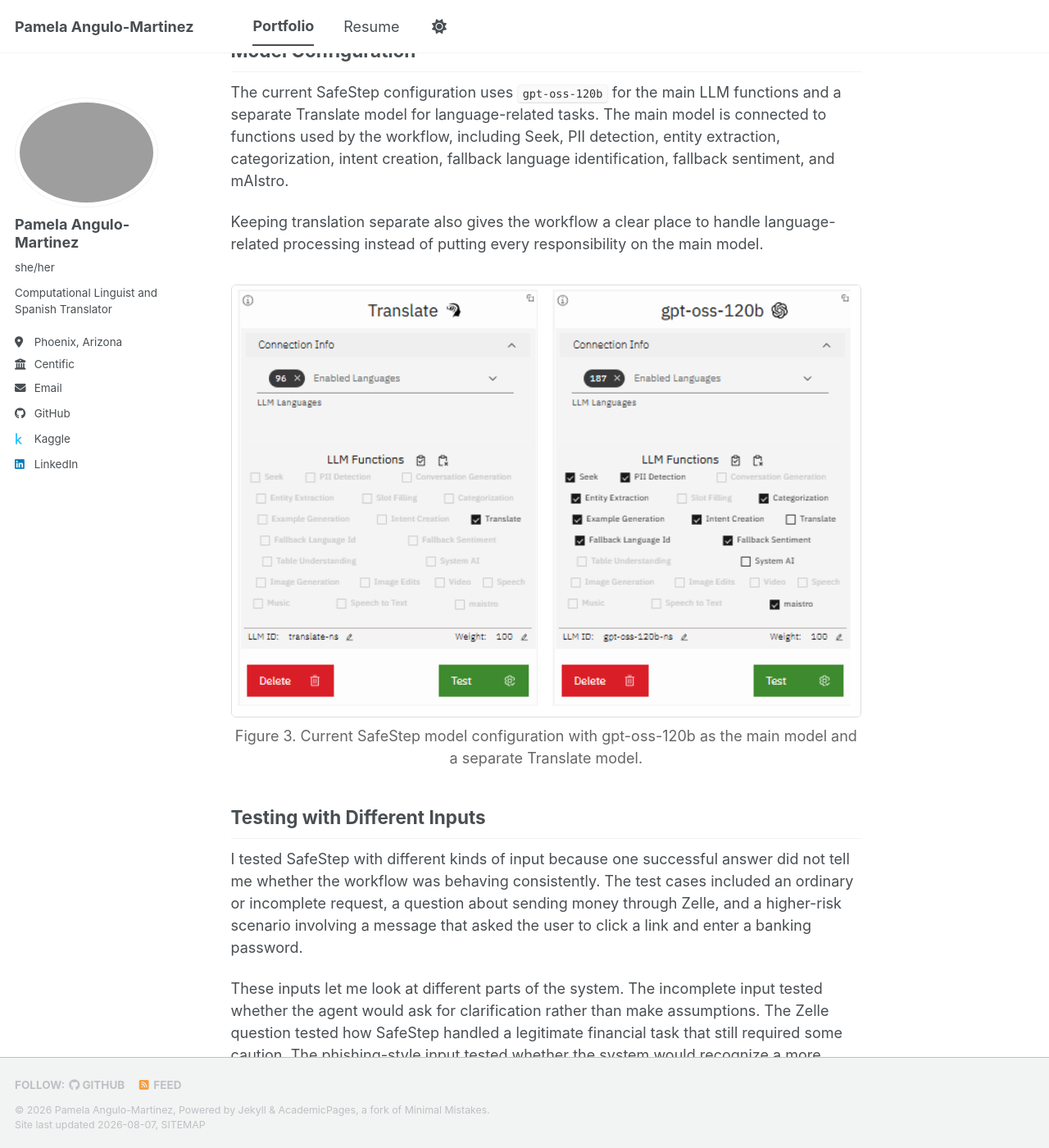
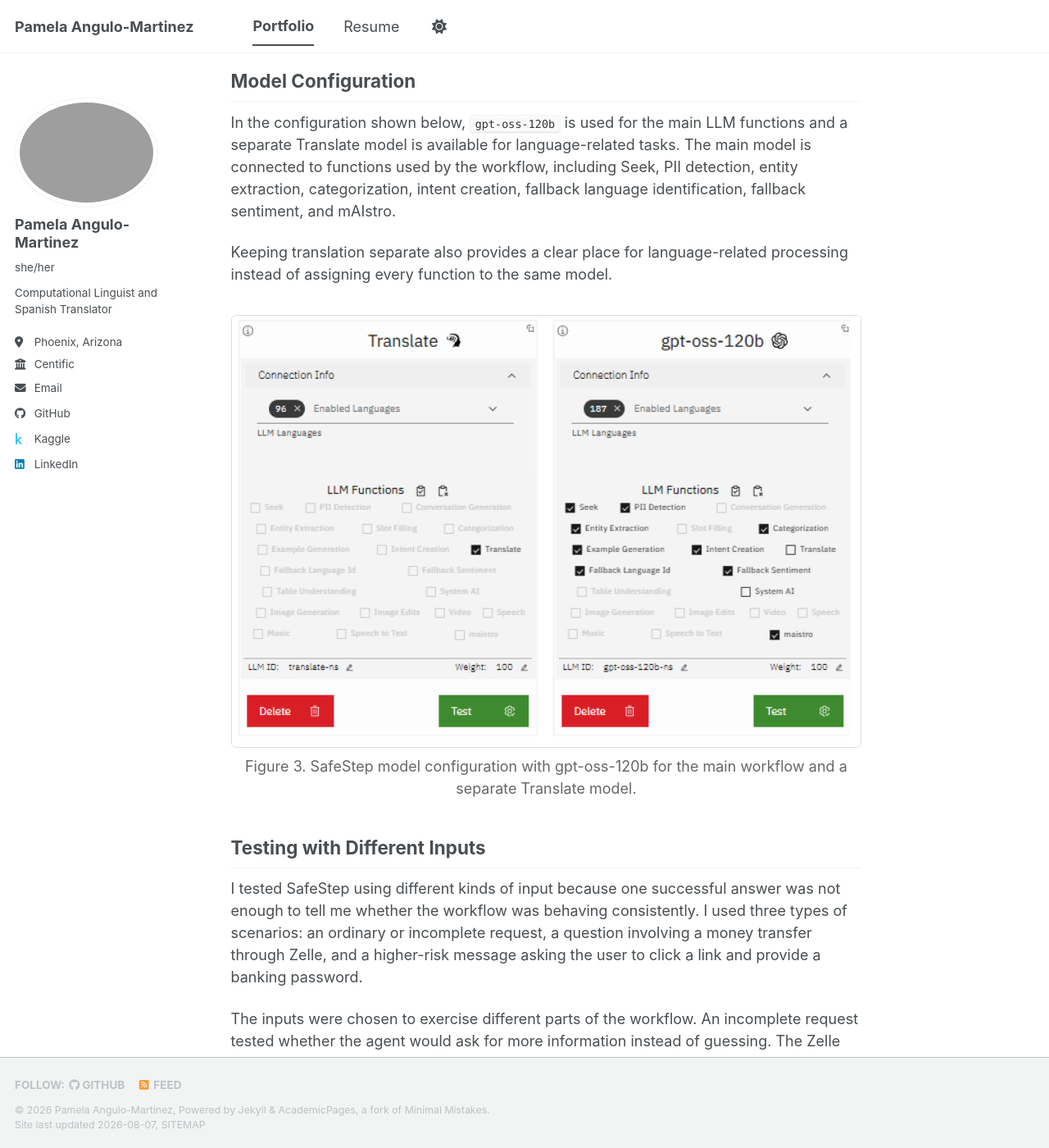
Before and after one commit to pamelaangulo164/pamelaangulo164.github.io, a Jekyll site: the page built from _pages/internship.html, in a window 1280 px wide and 1400 px high, scrolled down 10879 px. Shown: the whole window at 82% size. Built offline with Jekyll 4.4.1, drawn with Linux system fonts in a browser that asks for light colours; a style sheet for code colours, icons or effects is not loaded; some of the changed text lies outside the part shown.

Commit message:
Update internship project and materials

```diff
--- a/_pages/internship.html
+++ b/_pages/internship.html
@@ -143,6 +143,25 @@ header:
     margin-bottom: 1.5rem;
   }
 
+  .project-links {
+    margin: 1.5rem 0 2.5rem;
+  }
+
+  .project-button {
+    display: inline-block;
+    margin: 0.25rem 0.4rem 0.25rem 0;
+    padding: 0.65rem 1rem;
+    border-radius: 4px;
+    background-color: #4a6fa5;
+    color: #fff !important;
+    text-decoration: none;
+  }
+
+  .project-button:hover {
+    opacity: 0.9;
+    text-decoration: none;
+  }
+
   @media (max-width: 600px) {
     .project-metadata th,
     .project-metadata td {
@@ -162,8 +181,6 @@ header:
 
 
 <section class="project-hero">
-  <h1>SafeStep: An Agentic AI Assistant for Digital Safety</h1>
-
   <p class="project-subtitle">
     Internship project developed using NeuralSeek's mAIstro platform
   </p>
@@ -173,9 +190,8 @@ header:
 <div class="project-summary">
   <p>
     During my internship at NeuralSeek, I conceived, designed, and built
-    <strong>SafeStep</strong>, an AI assistant intended to help older adults and
-    non-technical users navigate everyday digital tasks more safely and
-    independently.
+    SafeStep, an AI assistant intended to help older adults and non-technical
+    users navigate everyday digital tasks more safely and independently.
   </p>
 
   <p>
@@ -283,19 +299,19 @@ header:
 <h2>What is mAIstro?</h2>
 
 <p>
-  I built SafeStep in <strong>mAIstro</strong>, NeuralSeek's visual environment
-  for building AI agents. Instead of writing one program that handles everything
-  from beginning to end, mAIstro lets the developer organize an agent as a
-  workflow of connected components. Each component has a specific job, and the
-  information produced by one step can be passed to the next.
+  I built SafeStep in mAIstro, NeuralSeek's visual environment for building AI
+  agents. Instead of writing one program that handles everything from beginning
+  to end, mAIstro allows an agent to be organized as a workflow made up of
+  connected components. Each component has a particular purpose, and the output
+  of one step can be passed to another step later in the workflow.
 </p>
 
 <p>
   This structure worked well for SafeStep because I wanted more control over
-  what happened before a question reached the final language model. For example,
-  the workflow could process personal information, maintain conversation
-  history, classify the user's request, retrieve relevant knowledge, and add
-  safety instructions before asking the LLM to produce the final response.
+  what happened before a question reached the final language model. The workflow
+  could process personal information, preserve conversation history, classify
+  the request, retrieve relevant knowledge, add safety instructions, and then
+  send the resulting information to the LLM.
 </p>
 
 
@@ -343,12 +359,12 @@ header:
   source of support rather than a replacement for human help.
 </p>
 
-<div class="callout">
-  <strong>What I took from the interviews:</strong>
-  SafeStep needed to be specific, patient, easy to follow, and especially
-  careful around payments, passwords, unfamiliar websites, and situations where
-  the user was unsure whether something could be trusted.
-</div>
+<p>
+  Overall, the interviews helped me see that SafeStep needed to be specific,
+  patient, easy to follow, and especially careful around payments, passwords,
+  unfamiliar websites, and situations where the user was unsure whether
+  something could be trusted.
+</p>
 
 
 <h2>Project Goals</h2>
@@ -457,7 +473,7 @@ header:
 
   <li>
     <strong>Agent context:</strong>
-    An Add Context component establishes SafeStep's purpose, audience, and
+    An Add Context component establishes the agent's purpose, audience, and
     expected communication style.
   </li>
 
@@ -492,6 +508,14 @@ header:
   </li>
 
 </ol>
+
+<p>
+  The completed agent can also be exported from mAIstro as a
+  <code>.dat</code> file. The exported file preserves the agent's workflow and
+  configuration so that it can later be imported into mAIstro. It is not a
+  standalone application and is intended to be opened through the mAIstro
+  environment.
+</p>
 
 
 <h2>Python Sandbox</h2>
@@ -629,7 +653,7 @@ print(json.dumps({
 <h2>Prompt Engineering and Workflow Variables</h2>
 
 <p>
-  Prompt engineering was another important part of SafeStep. I wanted the
+  Prompt engineering was another important part of the project. I wanted the
   response to be understandable to someone who might not know technical terms,
   but I also wanted the model to use information created earlier in the
   workflow.
@@ -665,7 +689,7 @@ guarantee safety.</code></pre>
 
 <p>
   Keeping these values separate made the workflow easier for me to inspect and
-  debug. I could check whether the problem was in the original input,
+  debug. I could check whether a problem came from the original input,
   classification, safety logic, retrieved knowledge, or final response.
 </p>
 
@@ -673,17 +697,17 @@ guarantee safety.</code></pre>
 <h2>Model Configuration</h2>
 
 <p>
-  The current SafeStep configuration uses <code>gpt-oss-120b</code> for the main
-  LLM functions and a separate Translate model for language-related tasks. The
-  main model is connected to functions used by the workflow, including Seek,
-  PII detection, entity extraction, categorization, intent creation, fallback
-  language identification, fallback sentiment, and mAIstro.
+  In the configuration shown below, <code>gpt-oss-120b</code> is used for the
+  main LLM functions and a separate Translate model is available for
+  language-related tasks. The main model is connected to functions used by the
+  workflow, including Seek, PII detection, entity extraction, categorization,
+  intent creation, fallback language identification, fallback sentiment, and
+  mAIstro.
 </p>
 
 <p>
-  Keeping translation separate also gives the workflow a clear place to handle
-  language-related processing instead of putting every responsibility on the
-  main model.
+  Keeping translation separate also provides a clear place for language-related
+  processing instead of assigning every function to the same model.
 </p>
 
 <img
@@ -693,45 +717,46 @@ guarantee safety.</code></pre>
 >
 
 <p class="image-caption">
-  Figure 3. Current SafeStep model configuration with gpt-oss-120b as the main
-  model and a separate Translate model.
+  Figure 3. SafeStep model configuration with gpt-oss-120b for the main workflow
+  and a separate Translate model.
 </p>
 
 
 <h2>Testing with Different Inputs</h2>
 
 <p>
-  I tested SafeStep with different kinds of input because one successful answer
-  did not tell me whether the workflow was behaving consistently. The test cases
-  included an ordinary or incomplete request, a question about sending money
-  through Zelle, and a higher-risk scenario involving a message that asked the
-  user to click a link and enter a banking password.
+  I tested SafeStep using different kinds of input because one successful answer
+  was not enough to tell me whether the workflow was behaving consistently. I
+  used three types of scenarios: an ordinary or incomplete request, a question
+  involving a money transfer through Zelle, and a higher-risk message asking the
+  user to click a link and provide a banking password.
 </p>
 
 <p>
-  These inputs let me look at different parts of the system. The incomplete
-  input tested whether the agent would ask for clarification rather than make
-  assumptions. The Zelle question tested how SafeStep handled a legitimate
-  financial task that still required some caution. The phishing-style input
-  tested whether the system would recognize a more serious risk and give a
-  stronger warning.
+  The inputs were chosen to exercise different parts of the workflow. An
+  incomplete request tested whether the agent would ask for more information
+  instead of guessing. The Zelle question tested how it handled a legitimate
+  financial task that still called for some caution. The phishing-style message
+  tested whether stronger safety guidance would appear when the input contained
+  more serious warning signs.
 </p>
+
 
 <img
   class="project-image"
   src="{{ '/images/agent-output1.png' | relative_url }}"
-  alt="SafeStep test output from one of the evaluation inputs"
+  alt="SafeStep output from one test input"
 >
 
 <p class="image-caption">
-  Figure 4. SafeStep output from one of the test inputs used during evaluation.
+  Figure 4. SafeStep output from one of the inputs used during testing.
 </p>
 
 
 <img
   class="project-image"
   src="{{ '/images/agent-output2.png' | relative_url }}"
-  alt="SafeStep test output from a second evaluation input"
+  alt="SafeStep output from another test input"
 >
 
 <p class="image-caption">
@@ -750,18 +775,25 @@ guarantee safety.</code></pre>
 </p>
 
 <p>
-  I kept the tests different on purpose. I wanted to see whether SafeStep could
-  respond appropriately when the user needed clarification, when the question
-  involved a normal financial task, and when the input contained warning signs
-  associated with phishing.
+  I intentionally used different kinds of questions because I wanted to see how
+  the agent behaved when the user needed clarification, when a question involved
+  a normal financial task, and when the input contained warning signs associated
+  with phishing.
 </p>
 
 <p>
-  Testing also showed me that a response could sound clear while still having a
-  problem. One response included contact information that had not been verified.
-  Another included product-specific information that was no longer current.
-  Those examples were useful because they showed that fluency alone was not a
-  good measure of response quality.
+  The tests also showed me that a response could sound clear while still having
+  a problem. One response included contact information that had not been
+  verified, while another included product-specific information that was no
+  longer current. These examples reminded me that fluency alone is not a good
+  measure of response quality.
+</p>
+
+<p>
+  I adjusted the safety instructions so that the agent would not invent phone
+  numbers, email addresses, URLs, or other organizational contact details.
+  Instead, users should be directed to contact information obtained through an
+  official application, website, card, statement, or another verified source.
 </p>
 
 
@@ -776,9 +808,9 @@ guarantee safety.</code></pre>
 </p>
 
 <p>
-  I used the mAIstro evaluation view to inspect the workflow stage by stage. That
-  made it possible to see the actual prompt being sent to the model and compare
-  it with what I expected the workflow to produce.
+  I used the mAIstro evaluation view to inspect the workflow stage by stage.
+  That made it possible to see the actual prompt being sent to the model and
+  compare it with what I expected the workflow to produce.
 </p>
 
 <p>
@@ -844,7 +876,7 @@ guarantee safety.</code></pre>
     <h3>Uncertainty</h3>
 
     <p>
-      SafeStep is instructed to explain warning signs and verification steps
+      The agent is instructed to explain warning signs and verification steps
       rather than guarantee that something is safe.
     </p>
   </div>
@@ -917,8 +949,8 @@ guarantee safety.</code></pre>
 </p>
 
 <p>
-  I tested and refined the agent through different inputs, collaborated with
-  other interns, and presented SafeStep to NeuralSeek at the conclusion of the
+  I tested and refined the agent using different inputs, collaborated with other
+  interns, and presented SafeStep to NeuralSeek at the conclusion of the
   internship.
 </p>
 
@@ -928,6 +960,41 @@ guarantee safety.</code></pre>
   systematic measurements would be needed before deploying an assistant like
   SafeStep for real-world use.
 </p>
+
+
+<h2>Project Materials</h2>
+
+<p>
+  I presented SafeStep at the conclusion of my internship. The presentation
+  summarizes the problem I focused on, the intended users, the main functions of
+  the agent, its limitations and risks, and the potential value of the project.
+  I have also included the exported agent file.
+</p>
+
+<p>
+  The <code>.dat</code> file contains the SafeStep workflow and agent
+  configuration. It is not a standalone executable file and must be imported
+  into NeuralSeek's mAIstro environment to be opened and used.
+</p>
+
+<div class="project-links">
+
+  <a
+    class="project-button"
+    href="{{ '/files/SafeSTEP.pptx' | relative_url }}"
+  >
+    View SafeStep Presentation
+  </a>
+
+  <a
+    class="project-button"
+    href="{{ '/files/SafeStepAI.dat' | relative_url }}"
+    download
+  >
+    Download SafeStep Agent
+  </a>
+
+</div>
 
 
 <h2>HLT Learning Outcomes</h2>
```
Also changed, not shown: other parts of _pages/internship.html (+5 -5 lines), 1 other file.
